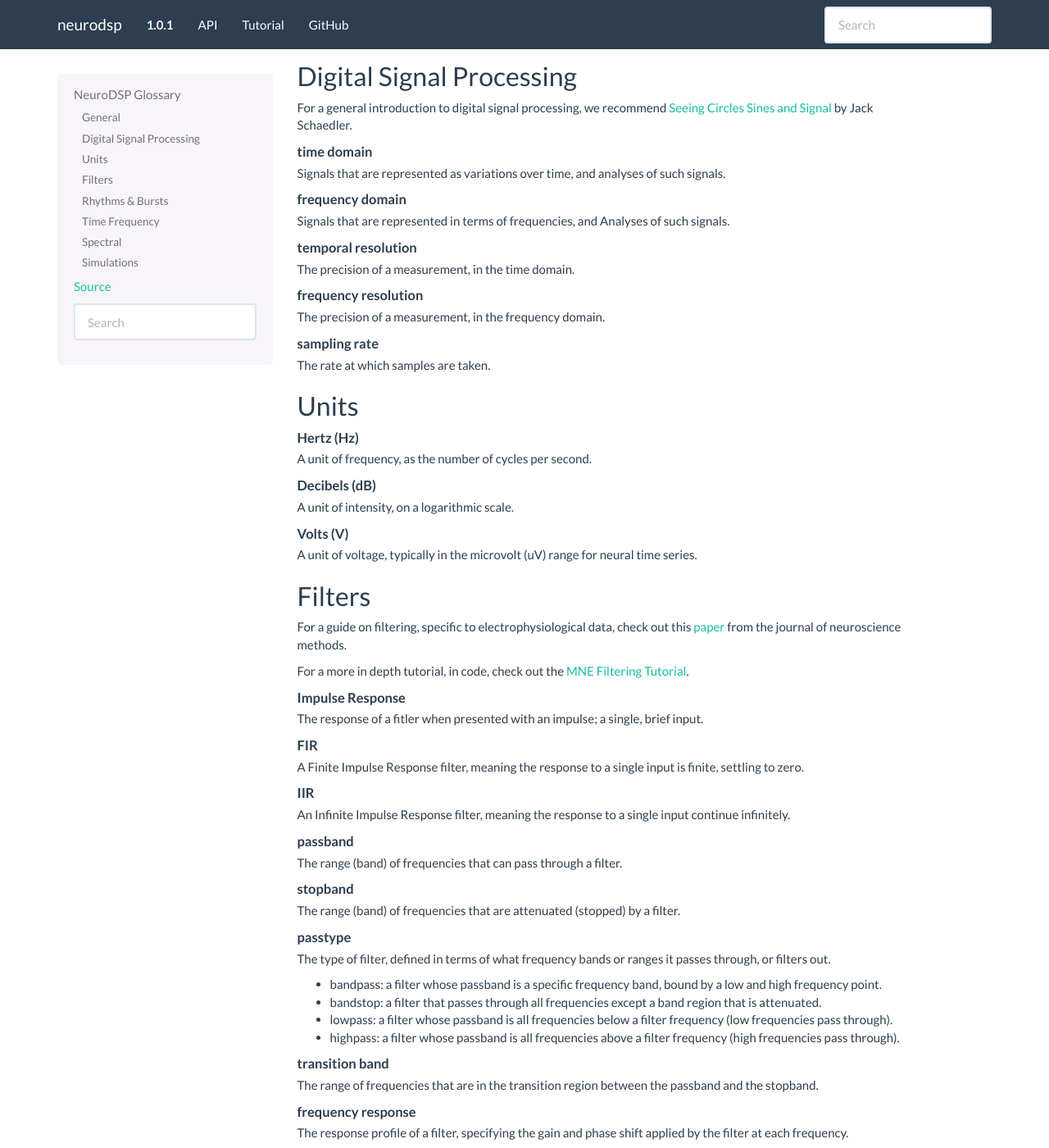
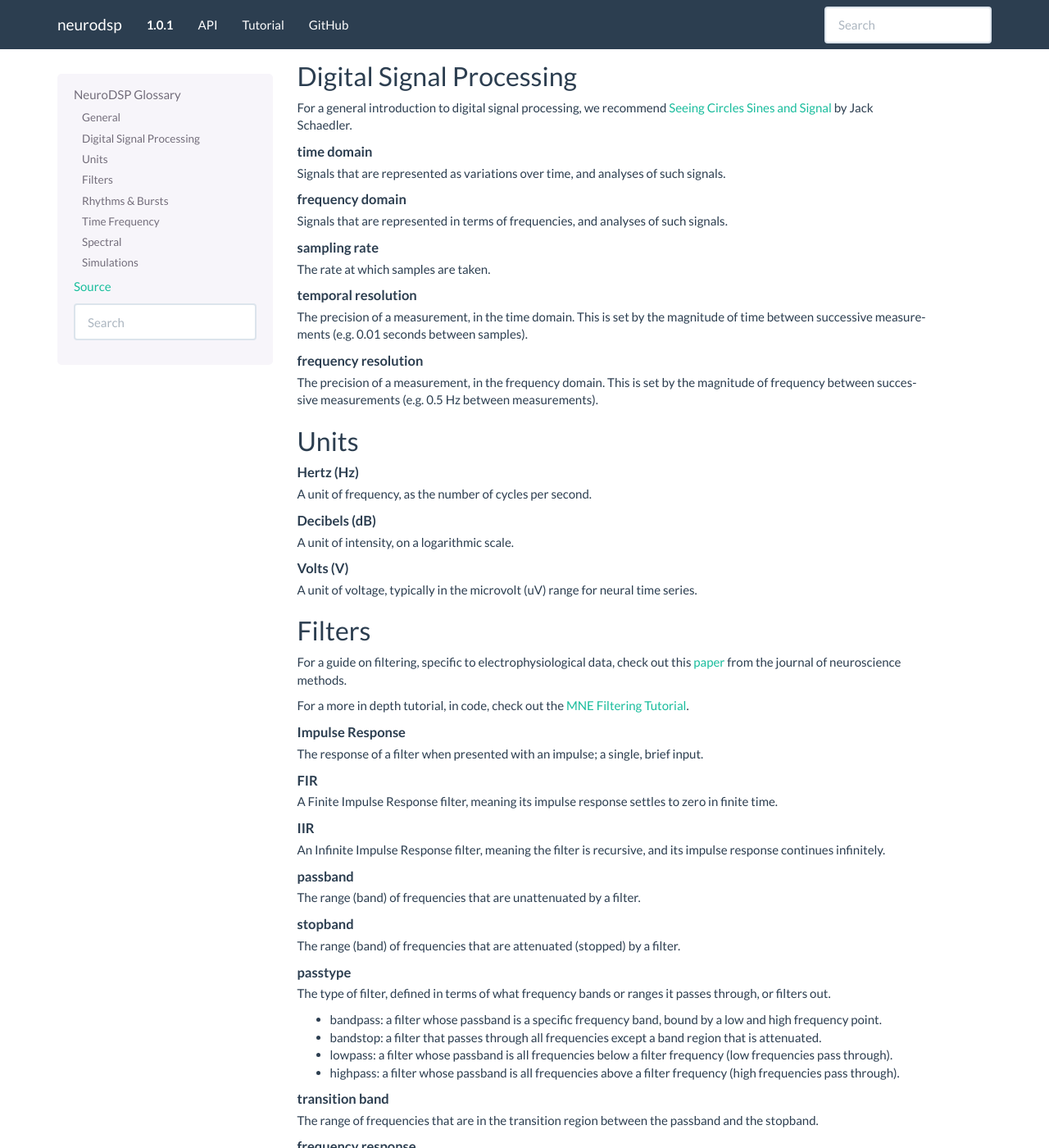
Before and after one commit to neurodsp-tools/neurodsp, a Sphinx documentation site: the page built from doc/glossary.rst, in a window 1280 px wide and 1400 px high, scrolled down 275 px. Shown: the whole window at 82% size. Built offline with Sphinx 7.4.7, drawn with Linux system fonts in a browser that asks for light colours; pages that are not in the unit, such as notebooks, are missing from menus; some of the changed text lies outside the part shown.

Commit message:
Fix up glossary based on comments from Richard

```diff
--- a/doc/glossary.rst
+++ b/doc/glossary.rst
@@ -25,13 +25,15 @@ by Jack Schaedler.
     time domain
         Signals that are represented as variations over time, and analyses of such signals.
     frequency domain
-        Signals that are represented in terms of frequencies, and Analyses of such signals.
+        Signals that are represented in terms of frequencies, and analyses of such signals.
+    sampling rate
+        The rate at which samples are taken.
     temporal resolution
         The precision of a measurement, in the time domain.
+        This is set by the magnitude of time between successive measurements (e.g. 0.01 seconds between samples).
     frequency resolution
         The precision of a measurement, in the frequency domain.
-    sampling rate
-        The rate at which samples are taken.
+        This is set by the magnitude of frequency between successive measurements (e.g. 0.5 Hz between measurements).
 
 Units
 -----
@@ -57,13 +59,13 @@ For a more in depth tutorial, in code, check out the
 .. glossary::
 
     Impulse Response
-        The response of a fitler when presented with an impulse; a single, brief input.
+        The response of a filter when presented with an impulse; a single, brief input.
     FIR
-        A Finite Impulse Response filter, meaning the response to a single input is finite, settling to zero.
+        A Finite Impulse Response filter, meaning its impulse response settles to zero in finite time.
     IIR
-        An Infinite Impulse Response filter, meaning the response to a single input continue infinitely.
+        An Infinite Impulse Response filter, meaning the filter is recursive, and its impulse response continues infinitely.
     passband
-        The range (band) of frequencies that can pass through a filter.
+        The range (band) of frequencies that are unattenuated by a filter.
     stopband
         The range (band) of frequencies that are attenuated (stopped) by a filter.
     passtype
@@ -84,7 +86,7 @@ Rhythms & Bursts
 .. glossary::
 
     burst
-        Periodic activity that lasts for a finite time , as in a 'burst of oscillatory activity'.
+        Periodic activity that lasts for a short or transient amount of time , as in a 'burst of oscillatory activity'.
 
 Time Frequency
 --------------
@@ -103,17 +105,18 @@ We currently have two general approaches to time frequency analyses:
 .. glossary::
 
     frequency
-        The number of occurences over a unit of time.
+        The number of occurences over a unit of time, typically referred to as cycles per second, and measured in Hz.
     phase
         The position, at a point in time, on a waveform cycle.
     amplitude
         The magnitude of a signal, as the peak-to-trough.
+    power
+        The squared magnitude of a signal.
     period
         A single cycle of a rhythm, defined as the time between two consecutive troughs (or peaks).
     hilbert transform
-        A mathematical transform that derives the analyic representation of a signal, where the
-        analytic representation is complex-valued representation that can be used to find the
-        analytic amplitude and phase of a signal.
+        A mathematical transform that computes the 'analytic signal', a complex-valued representation
+        of a time-series (signal) that can be used to find its analytic amplitude and phase.
     wavelet
         A wave-like signal, or 'brief oscillation', that starts at zero amplitude, increases
         in amplitude to some value, and then decays back to zero.
@@ -154,12 +157,13 @@ from scholarpedia.
         A relationship between two quantities, whereby one quantity varies as a power of another.
         One-over-f relationships are powerlaw, as the spectral power varies by a power of the frequency.
     1/f signal
-        A signal distributed signal is one in which the power spectrum of the signal can be described by a 1/f^chi powerlaw.
+        A one-over-f distributed signal is one in which the power spectrum of the signal can be
+        described by a 1/f^chi powerlaw, where `chi` refers to the exponent of the powerlaw.
     coloured noise
-        The 'colour' of noise refers the the power spectrum of a noise signal.
+        The 'colour' of noise refers to the 1/f exponent of the power spectrum of a noise signal.
 
-        * white noise: a signal with a flat power spectrum, with equal power at all frequencies.
-        * pink noise: a signal with a 1/f power spectrum. Pink noise can be considered to be a powerlaw with exponent of 1.
+        * white noise: a signal with a flat power spectrum, with equal power at all frequencies. White noise has an exponent of 0.
+        * pink noise: a signal with a 1/f power spectrum. Pink noise has an exponent of 1.
         * brown noise: a signal with a 1/f^2 power spectrum. Also called red noise.
     random walk
         A random process that describes a path of a succession of random steps.
```
